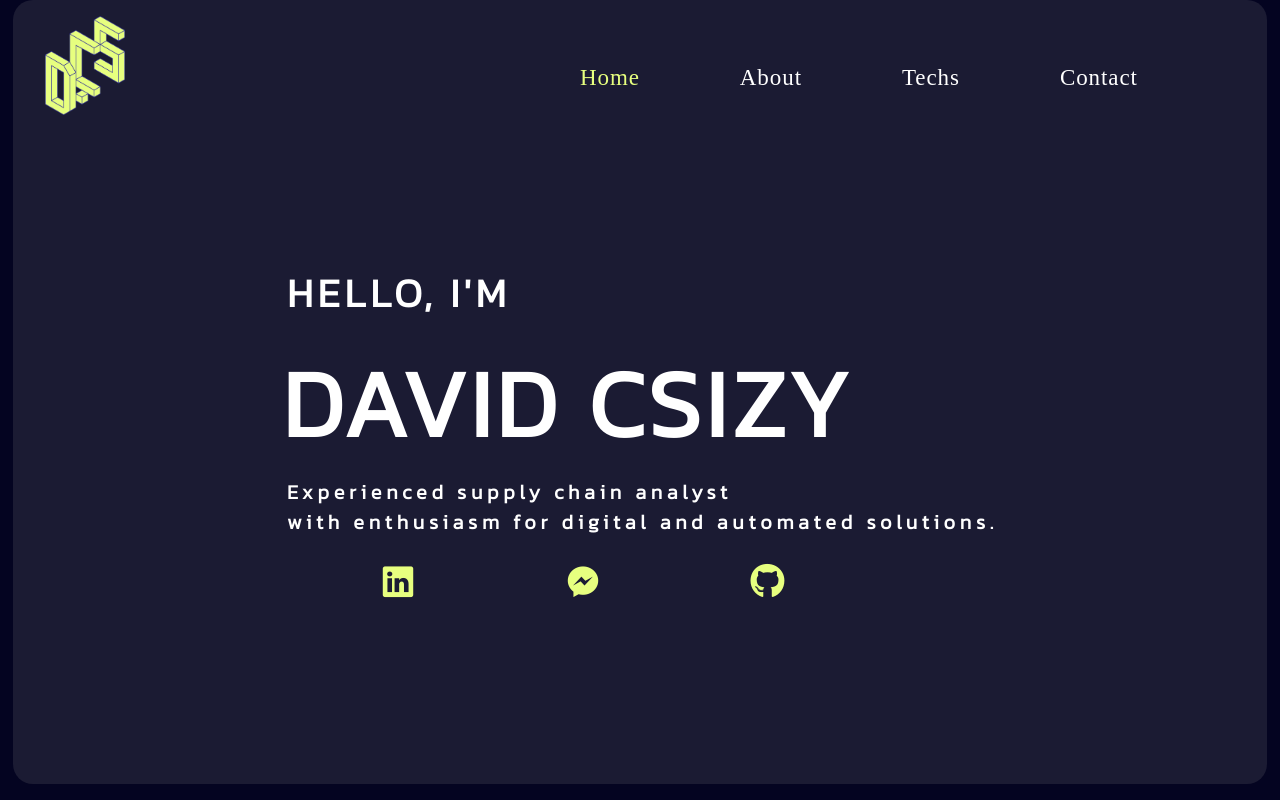
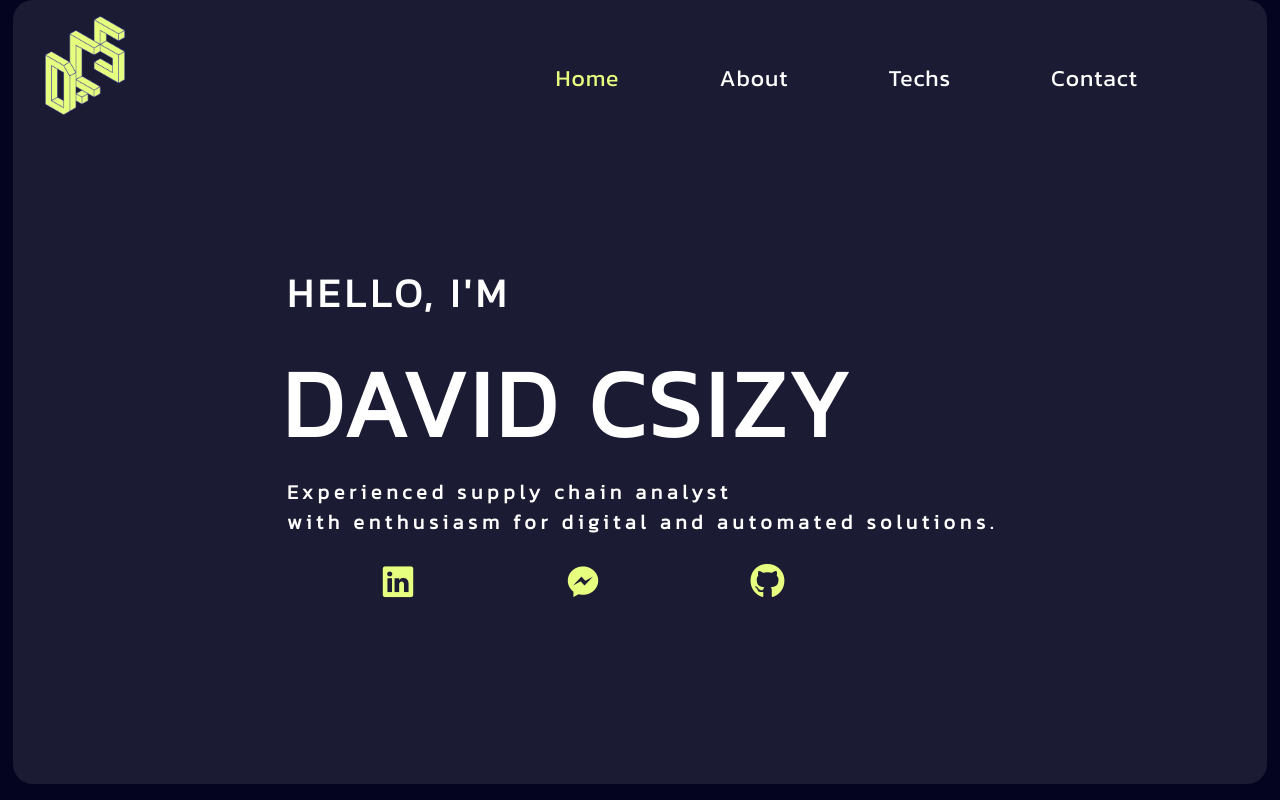
Before and after one commit to dvdcszy/Resume, a React (Create React App) app: page / in a window 1280 px wide. Built offline with nearby package versions, Linux system fonts and the light colour scheme.

Commit message:
Some changes

```diff
--- a/src/Styles/NavBar.module.css
+++ b/src/Styles/NavBar.module.css
@@ -22,8 +22,8 @@ nav #second {
   padding-top: 36px;
 }
 
-nav div a {
-  font-family: Kanit;
+#navBar div a {
+  font-family: Kanit-Regular;
   font-size: 23px;
   letter-spacing: 0.92px;
   color: #ffffff;
--- a/src/styles/App.module.css
+++ /dev/null
@@ -1,4 +0,0 @@
-@font-face {
-  font-family: 'Kanit';
-  src: local('Kanit'), url(./Fonts/Kanit-Regular.ttf) format('truetype');
-}
```
